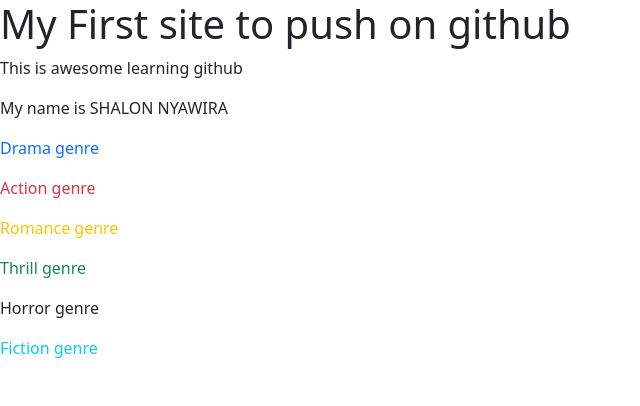
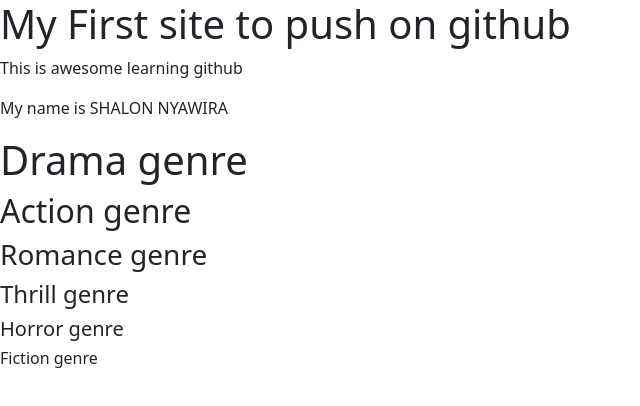
Before and after one commit to shalon-31/first-repo, a plain HTML site: page index.html in a window 1280 px wide. Shown: the whole page, without its empty margins (0-640 px from the left). Drawn offline with nearby package versions, Linux system fonts and the light colour scheme.

```diff
--- a/index.html
+++ b/index.html
@@ -14,8 +14,6 @@
 
       <!--BOOTSTRAP LINK -->
       <link href="https://cdn.jsdelivr.net/npm/bootstrap@5.3.2/dist/css/bootstrap.min.css" rel="stylesheet" integrity="sha384-T3c6CoIi6uLrA9TneNEoa7RxnatzjcDSCmG1MXxSR1GAsXEV/Dwwykc2MPK8M2HN" crossorigin="anonymous">
-      <!--EXTERNAL CSS-->
-      <link rel="stylesheet"href="style.css">
 
 
 </head>
@@ -23,14 +21,12 @@
 	<p>This is awesome learning github</p>
 	<p>My name is SHALON NYAWIRA</p>
 
-
-
-<p class="text-primary">Drama genre</p>
-<p class="text-danger">Action genre</p>
-<p class="text-warning">Romance genre</p>
-<p class="text-success">Thrill genre</p>
-<p class="text-dark">Horror genre</p>
-<p class="text-info">Fiction genre</p>
+<p class="h1">Drama genre</p>
+<p class="h2">Action genre</p>
+<p class="h3">Romance genre</p>
+<p class="h4">Thrill genre</p>
+<p class="h5">Horror genre</p>
+<p class="h6">Fiction genre</p>
 
 
 </body>
```
